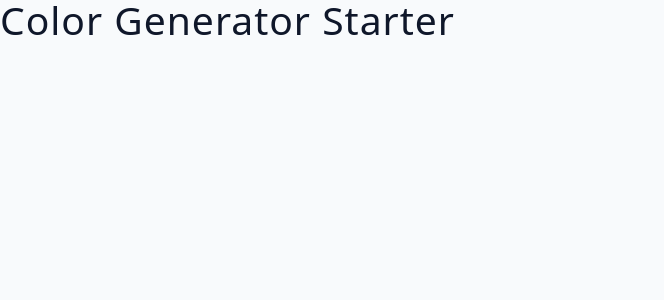
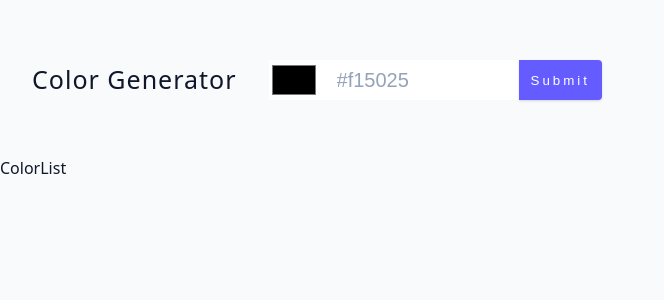
Before and after one commit to yorkyorkex/09-color-generator, a React (Vite) app: page / in a window 1280 px wide. Shown: the top 300 px of the page, without its empty margins (0-664 px from the left). Built offline with nearby package versions, Linux system fonts and the light colour scheme; the HTML template or start-up script is replaced by a standard one.

Commit message:
Add Form and ColorList components; update App component structure

```diff
--- a/src/App.jsx
+++ b/src/App.jsx
@@ -1,4 +1,12 @@
+import Form from './Form'
+import ColorList from './ColorList'
+import React from 'react'
 const App = () => {
-  return <h2>Color Generator Starter</h2>;
-};
-export default App;
+  return (
+    <main>
+      <Form />
+      <ColorList />
+    </main>
+  )
+}
+export default App
--- /dev/null
+++ b/src/ColorList.jsx
@@ -0,0 +1,6 @@
+import React, { useState } from 'react'
+const ColorList = () => {
+  return <div>ColorList</div>
+}
+
+export default ColorList
--- /dev/null
+++ b/src/Form.jsx
@@ -0,0 +1,32 @@
+import React, { useState } from 'react'
+
+const Form = () => {
+  const [color, setColor] = useState('')
+  const handleSummit = (e) => {
+    e.preventDefault()
+    console.log('submitted')
+  }
+  return (
+    <section className="container">
+      <h4>Color Generator</h4>
+      <form className="color-form" onSubmit={handleSummit}>
+        <input
+          type="color"
+          value={color}
+          onChange={(e) => setColor(e.target.value)}
+        />
+        <input
+          type="text"
+          value={color}
+          onChange={(e) => setColor(e.target.value)}
+          placeholder="#f15025"
+        />
+        <button className="btn" type="submit" style={{ background: color }}>
+          Submit
+        </button>
+      </form>
+    </section>
+  )
+}
+
+export default Form
```
Also changed, not shown: src/SingleColor.jsx (added, +7 -0 lines).
